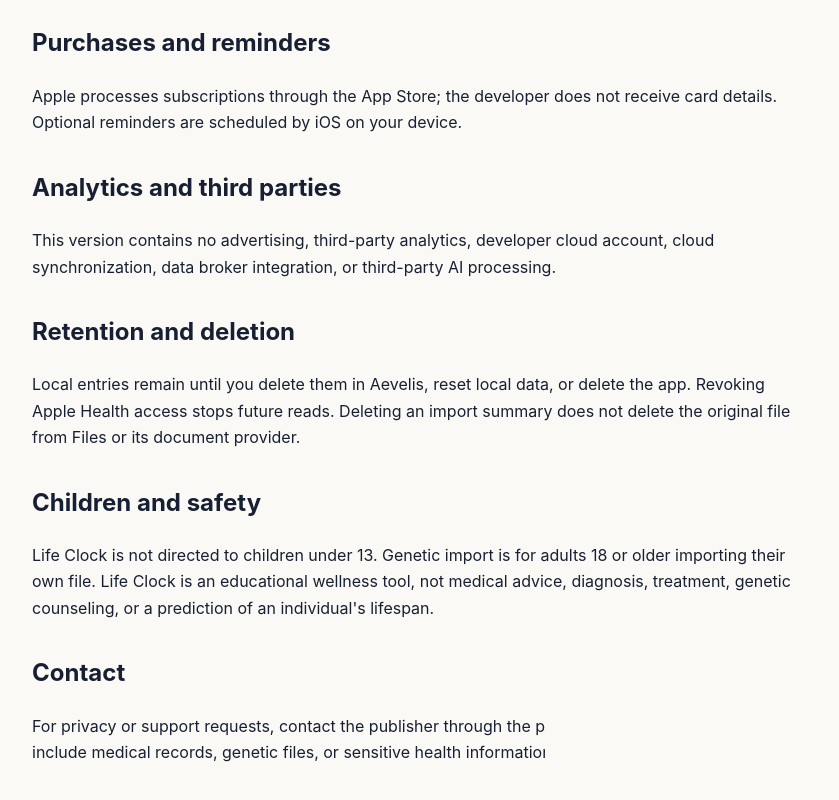
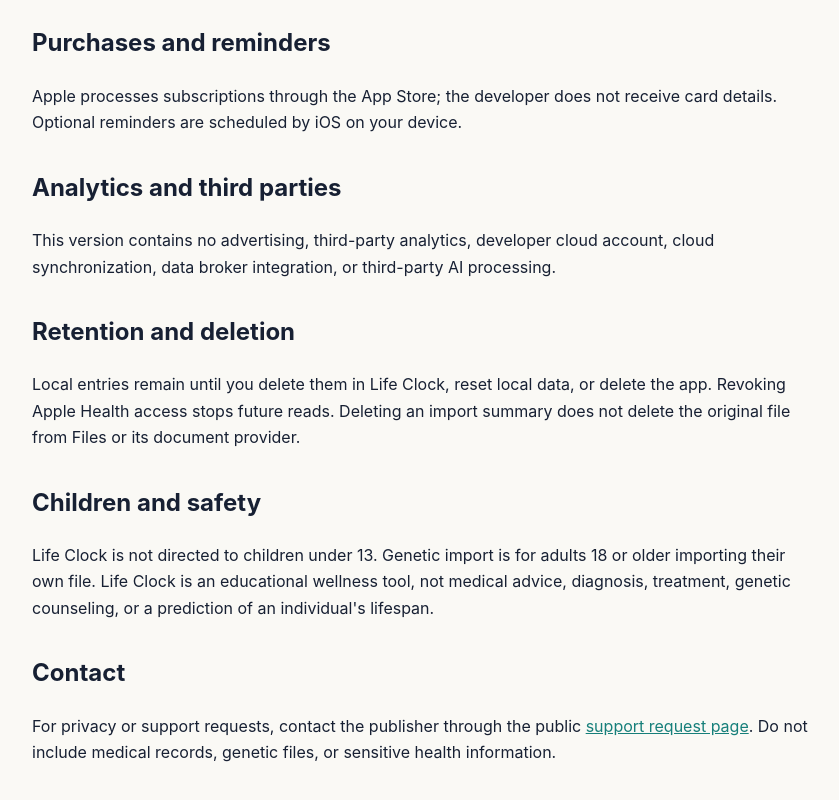
Before and after one commit to sanjitrajendiran42/life-clock-legal, a plain HTML site: page privacy/index.html in a window 1280 px wide. Shown: the part 883-1683 px from the top of the page, without its empty margins (218-1057 px from the left). Drawn offline with Linux system fonts and the light colour scheme.

Commit message:
Complete Life Clock branding

```diff
--- a/privacy/index.html
+++ b/privacy/index.html
@@ -6,6 +6,6 @@
 <h2>Family history and raw genetic data</h2><p>Adults may optionally record family health history and import their own supported 23andMe raw-data text file. Parsing occurs entirely on device. The selected file and genotype calls are not retained; only genome-build label, marker count, and import time are stored. Life Clock does not diagnose disease, calculate clinical risk, recommend treatment, identify relatives or ancestry, or use this information to predict lifespan. You can delete the retained summary and family-history entries separately.</p>
 <h2>Purchases and reminders</h2><p>Apple processes subscriptions through the App Store; the developer does not receive card details. Optional reminders are scheduled by iOS on your device.</p>
 <h2>Analytics and third parties</h2><p>This version contains no advertising, third-party analytics, developer cloud account, cloud synchronization, data broker integration, or third-party AI processing.</p>
-<h2>Retention and deletion</h2><p>Local entries remain until you delete them in Aevelis, reset local data, or delete the app. Revoking Apple Health access stops future reads. Deleting an import summary does not delete the original file from Files or its document provider.</p>
+<h2>Retention and deletion</h2><p>Local entries remain until you delete them in Life Clock, reset local data, or delete the app. Revoking Apple Health access stops future reads. Deleting an import summary does not delete the original file from Files or its document provider.</p>
 <h2>Children and safety</h2><p>Life Clock is not directed to children under 13. Genetic import is for adults 18 or older importing their own file. Life Clock is an educational wellness tool, not medical advice, diagnosis, treatment, genetic counseling, or a prediction of an individual's lifespan.</p>
 <h2>Contact</h2><p>For privacy or support requests, contact the publisher through the public <a href="https://github.com/sanjitrajendiran42/life-clock-legal/issues">support request page</a>. Do not include medical records, genetic files, or sensitive health information.</p></body></html>
```
